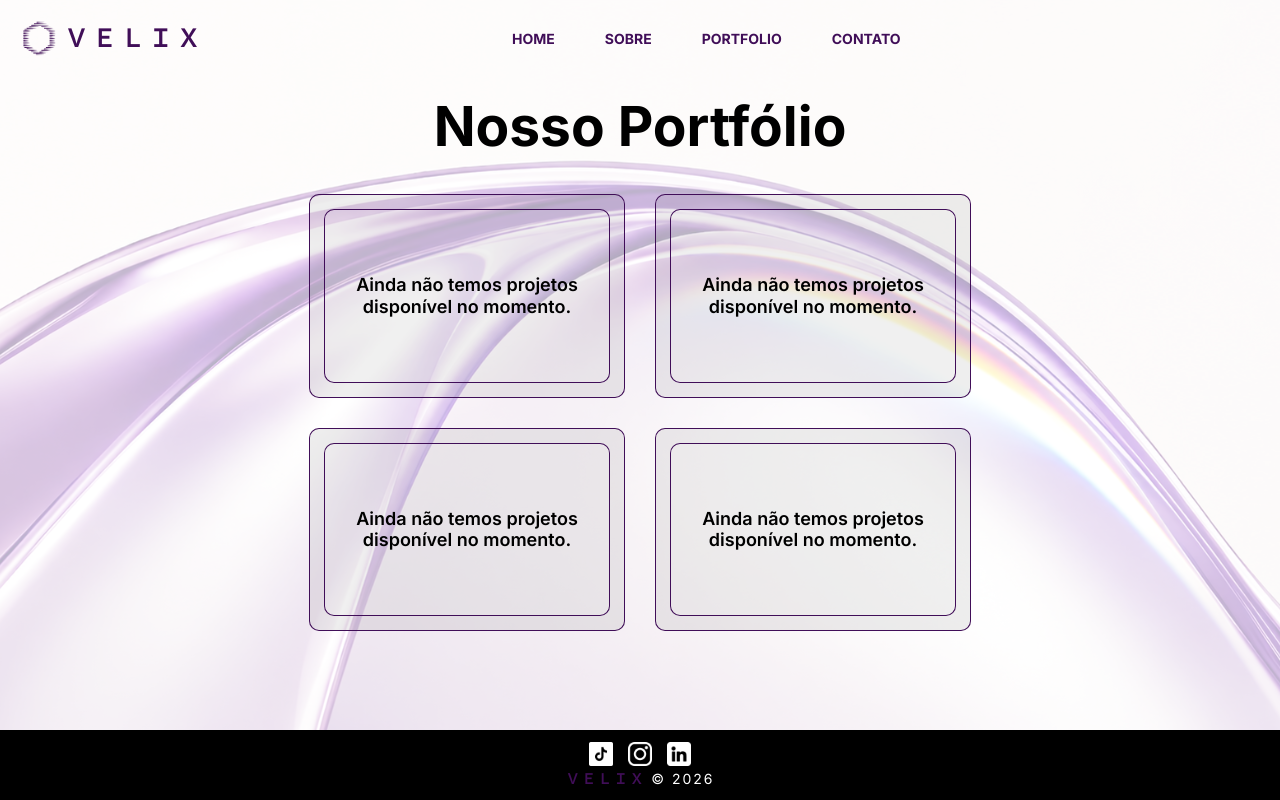
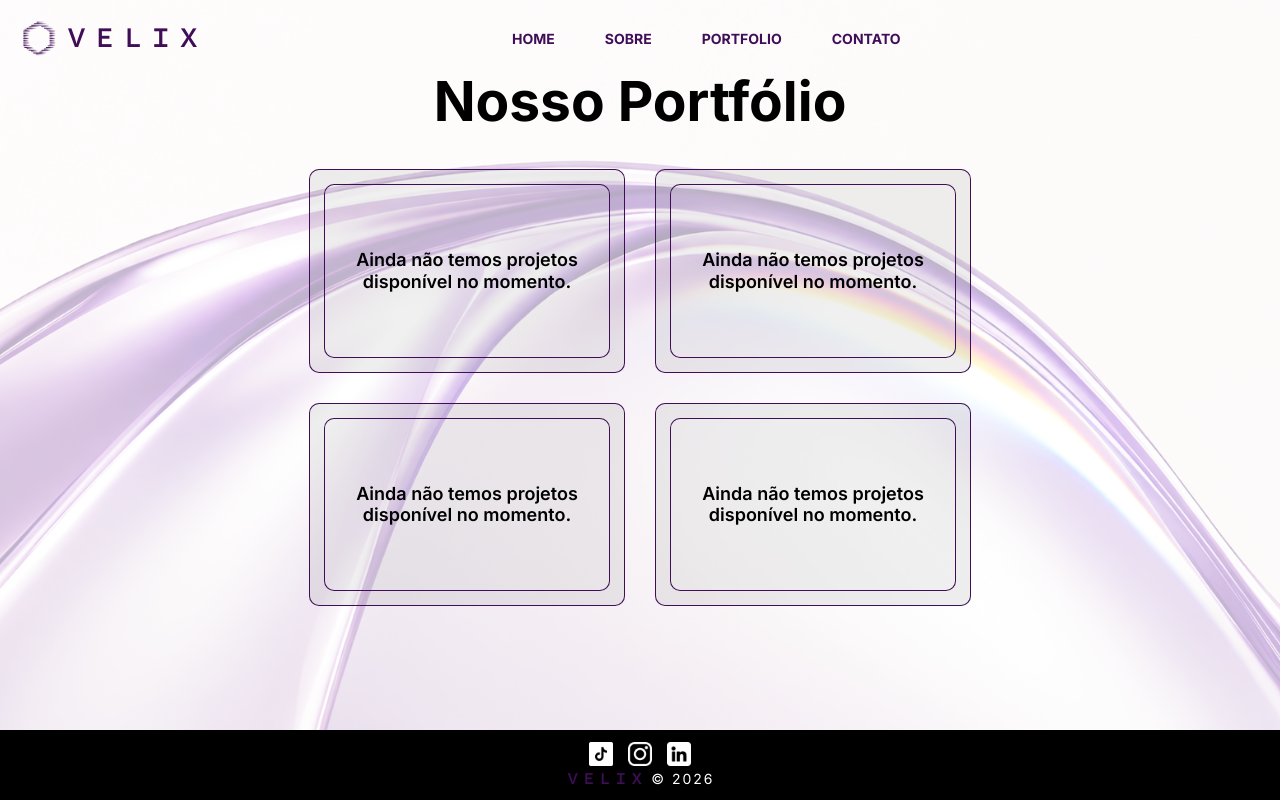
Before and after one commit to ThiagoDev23/VelixTech-WebSite, a React (Vite) app in the folder velix-site/: page /portfolio in a window 1280 px wide. Built offline with nearby package versions, Linux system fonts and the light colour scheme.

Commit message:
Raise Portfolio content a bit more

```diff
--- a/velix-site/src/pages/PortfolioPage.css
+++ b/velix-site/src/pages/PortfolioPage.css
@@ -13,7 +13,7 @@
   display: flex;
   flex-direction: column;
   justify-content: center;
-  padding: 60px 24px 60px;
+  padding: 40px 24px 90px;
 }
 
 .portfolio__bgwrap {
```
